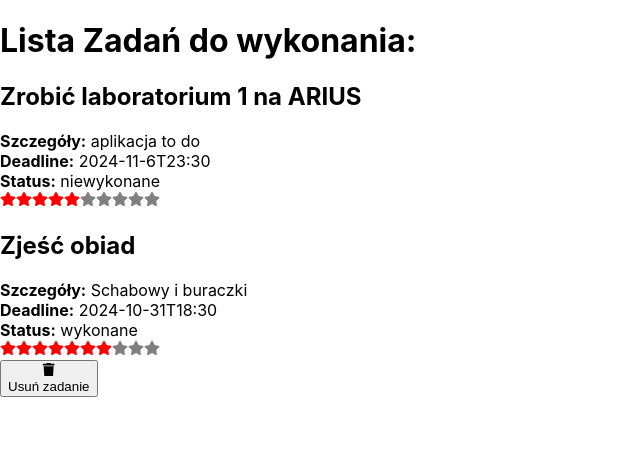
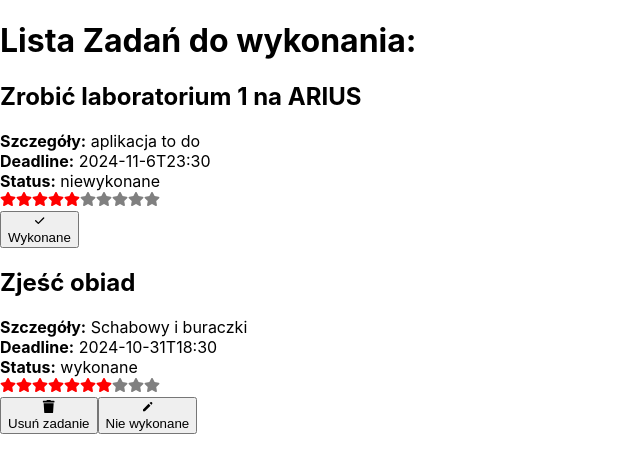
Before and after one commit to Roszczyk/ARIUS_24Z_Lab, a React (Create React App) app in the folder lab1/: page / in a window 1280 px wide. Shown: the top 472 px of the page, without its empty margins (0-640 px from the left). Built offline with nearby package versions, Linux system fonts and the light colour scheme.

Commit message:
[LAB1] Toggle wykonane/niewykonane

```diff
--- a/lab1/src/App.js
+++ b/lab1/src/App.js
@@ -16,6 +16,14 @@ function App(){
           task.id === id ? {...task, stars} : task);
         setTasks(newTaskList);
       }}
+      onChangeStatusTask={id => {
+        const newTaskList = tasks.map(task =>
+          task.id === id
+            ? { ...task, status: task.status === "niewykonane" ? "wykonane" : "niewykonane" }
+            : task
+        );
+        setTasks(newTaskList);
+      }}
     />
   );
 }
--- a/lab1/src/components/Task/index.jsx
+++ b/lab1/src/components/Task/index.jsx
@@ -1,7 +1,8 @@
 import StarRating from '../StarRating';
 import { FaTrash } from 'react-icons/fa';
+import { HiCheck, HiPencil } from "react-icons/hi";
 
-export default function Task ({id, title, details, deadline, status, stars, onRemove = f => f, onRate = f => f})
+export default function Task ({id, title, details, deadline, status, stars, onRemove = f => f, onRate = f => f, onChangeStatus = f => f})
 {
   if (status === "wykonane") return(
     <section>
@@ -17,6 +18,9 @@ export default function Task ({id, title, details, deadline, status, stars, onRe
       <button onClick = {() => onRemove(id)}>
         <div><FaTrash/><br/>Usuń zadanie</div>
       </button>
+      <button onClick = {() => onChangeStatus(id)}>
+        <div><HiPencil /><br/>Nie wykonane</div>
+      </button>
     </section>
   );
   else return(
@@ -29,6 +33,10 @@ export default function Task ({id, title, details, deadline, status, stars, onRe
           selectedStars = {stars}
           onRate = {stars => onRate(id,stars)}
       />
+      <br/>
+      <button onClick = {() => onChangeStatus(id)}>
+        <div><HiCheck/><br/>Wykonane</div>
+      </button>
     </section>
   );
 }
--- a/lab1/src/components/TaskList/index.jsx
+++ b/lab1/src/components/TaskList/index.jsx
@@ -1,7 +1,7 @@
 import React from 'react';
 import Task from '../Task';
 
-export default function TaskList({tasks = [], onRemoveTask = f => f, onRateTask = f => f})
+export default function TaskList({tasks = [], onRemoveTask = f => f, onRateTask = f => f, onChangeStatusTask = f => f})
 {
   if(!tasks.length) return <div>Brak zadań do zrobienia.</div>;
   return (
@@ -13,6 +13,7 @@ export default function TaskList({tasks = [], onRemoveTask = f => f, onRateTask
           {...task}
           onRemove = {onRemoveTask}
           onRate = {(id, stars) => onRateTask(id, stars)}
+          onChangeStatus = {onChangeStatusTask}
         />)
       }
     </div>
```
